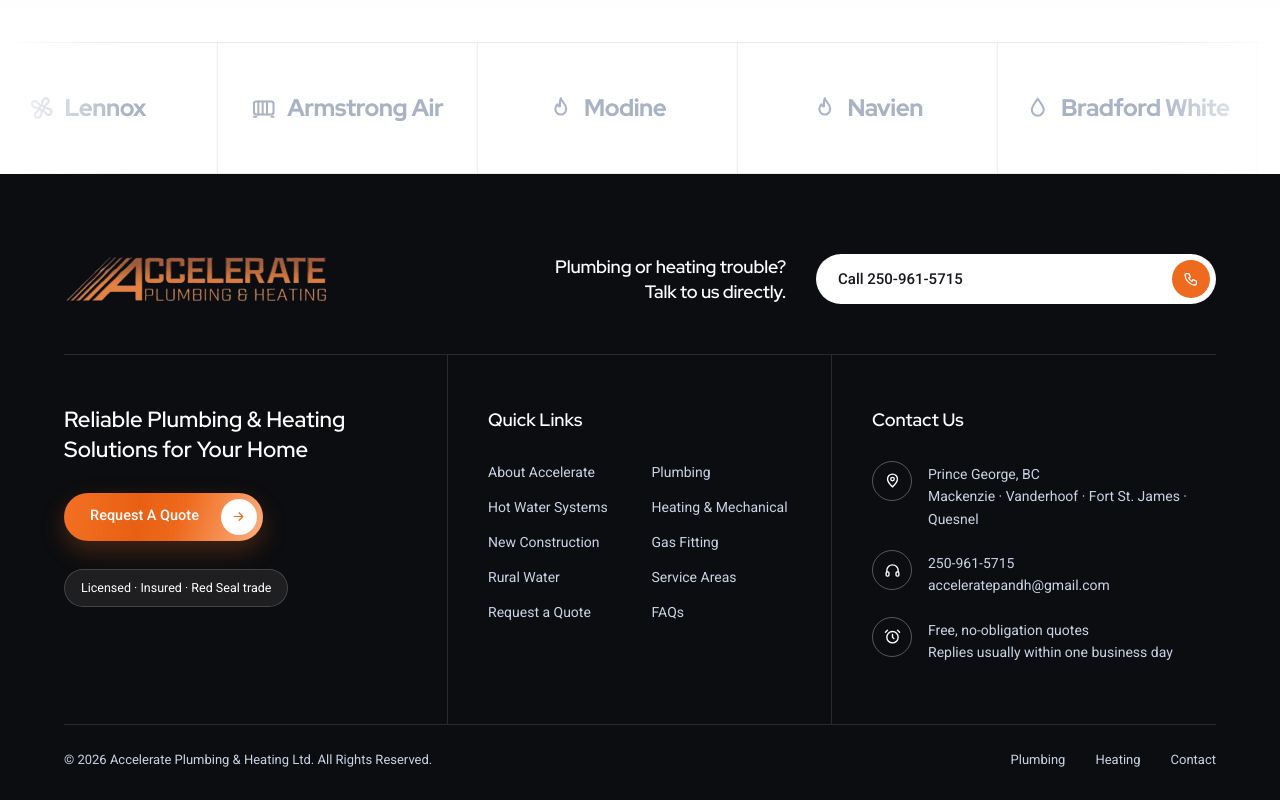
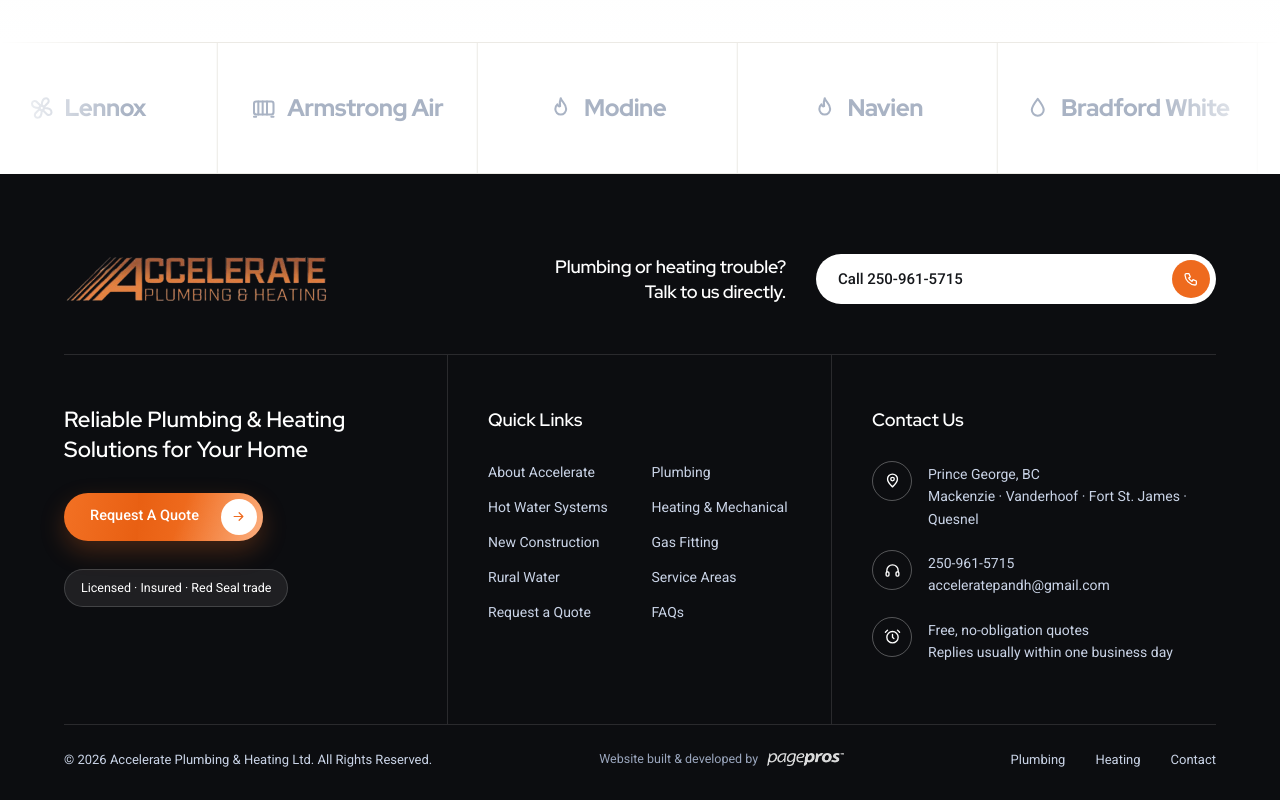
Before and after one commit to mayaritchie95/accelerate-plumbing-v2, a plain HTML site: page index.html in a window 1280 px wide. Shown: the part 9720-10520 px from the top of the page. Drawn offline with Linux system fonts and the light colour scheme; animation ran at ten frames a second.

Commit message:
Add files via upload

```diff
--- a/index.html
+++ b/index.html
@@ -218,6 +218,7 @@
         <div><i><svg viewBox="0 0 24 24" fill="none" stroke="currentColor" stroke-width="1.9" stroke-linecap="round" stroke-linejoin="round" aria-hidden="true"><circle cx="12" cy="13" r="8"/><path d="M12 9v4l2 2M5 3 2 6M19 3l3 3"/></svg></i><span>Free, no-obligation quotes<br>Replies usually within one business day</span></div></div></div>
     </div>
     <div class="footer__bottom"><span>&copy; 2026 Accelerate Plumbing &amp; Heating Ltd. All Rights Reserved.</span>
+      <a class="footer__credit" href="https://pagepros.io" target="_blank" rel="noopener">Website built &amp; developed by <img src="pagepros-logo.png" alt="Page Pros" width="76" height="13"></a>
       <nav><a href="plumbing.html">Plumbing</a><a href="heating.html">Heating</a><a href="contact.html">Contact</a></nav></div>
   </div>
 </footer>
--- a/styles.css
+++ b/styles.css
@@ -1013,3 +1013,10 @@ body.home .pill--overlay.is-stuck{position:fixed;animation:slideDown .4s ease}
 
 /* contact bar sits under the photo so it never covers the watermark lettering */
 .reach__panel{margin-top:26px}
+
+/* footer credit */
+.footer__bottom{align-items:center}
+.footer__credit{display:inline-flex;align-items:center;gap:9px;font-size:12.5px;color:#9aa6bd;transition:color .2s}
+.footer__credit img{height:13px;width:auto;opacity:.85;transition:opacity .2s}
+.footer__credit:hover{color:#fff}
+.footer__credit:hover img{opacity:1}
```
Also changed, not shown: about.html (+1 -0 lines), contact.html (+1 -0 lines), heating.html (+1 -0 lines), plumbing.html (+1 -0 lines), pagepros-logo-white.png (added), pagepros-logo.png (added).
